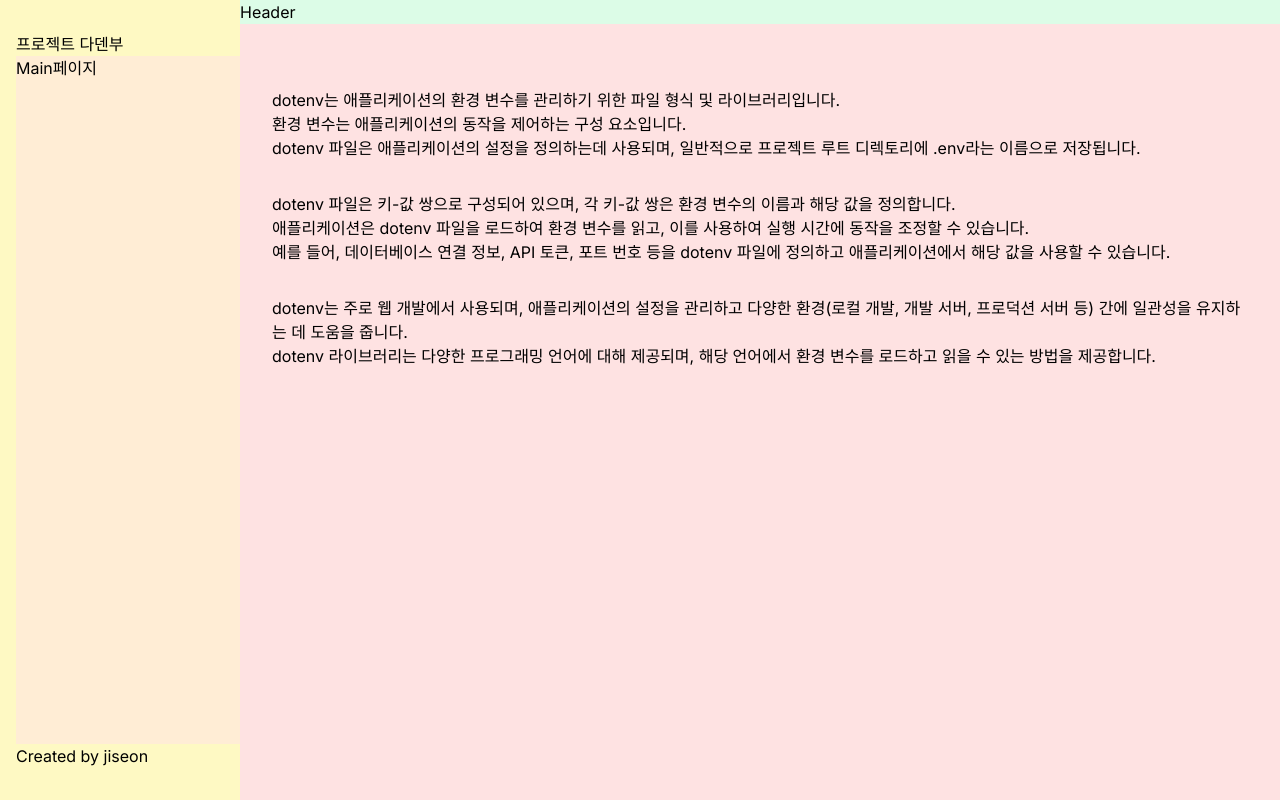
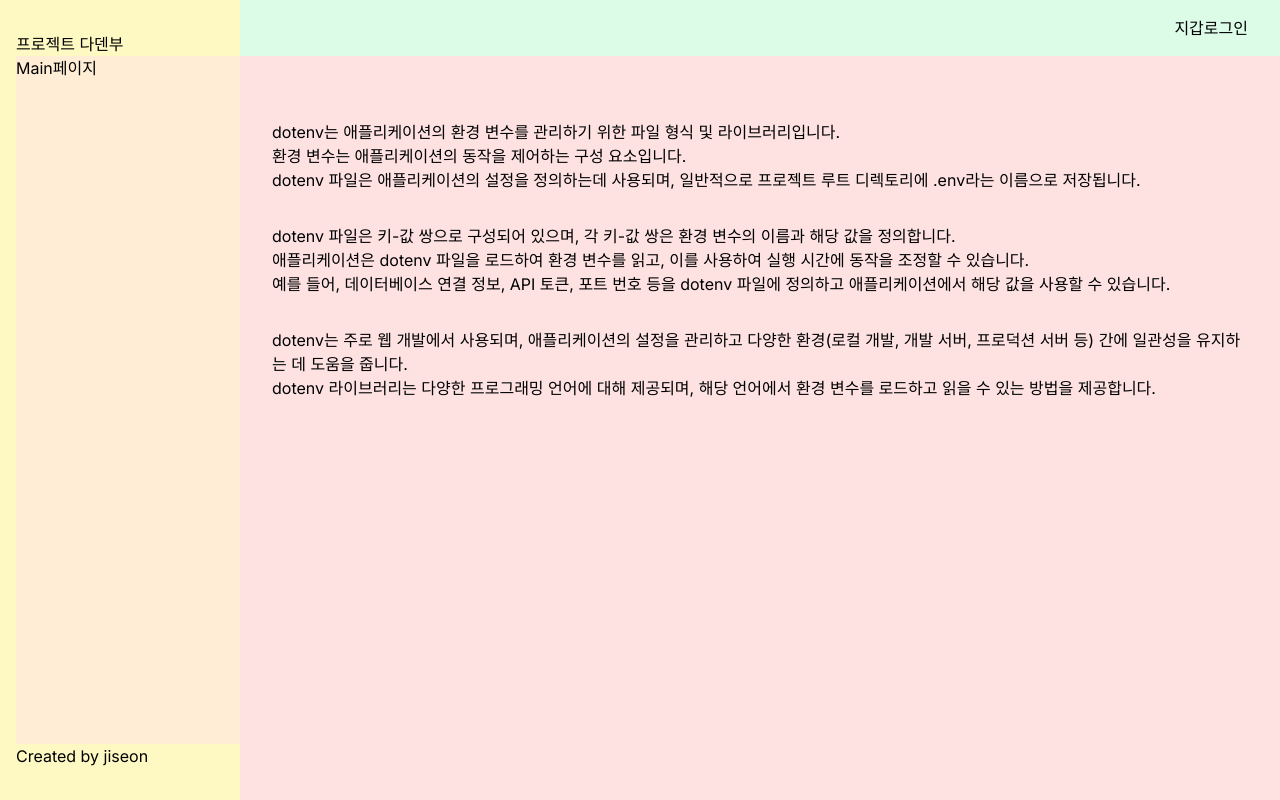
Before and after one commit to seon-2/bcs-part4-nextjs, a Next.js app in the folder dapp/: page / in a window 1280 px wide. Built offline with nearby package versions, Linux system fonts and the light colour scheme.

Commit message:
💄 [design] 지갑 로그인 버튼 만들기

```diff
--- a/dapp/src/app/components/Header.tsx
+++ b/dapp/src/app/components/Header.tsx
@@ -1,7 +1,11 @@
 import { FC } from "react";
 
 const Header: FC = () => {
-  return <div className="bg-green-100">Header</div>;
+  return (
+    <div className="bg-green-100 py-4 pr-8 flex justify-end">
+      <button>지갑로그인</button>
+    </div>
+  );
 };
 
 export default Header;
```
